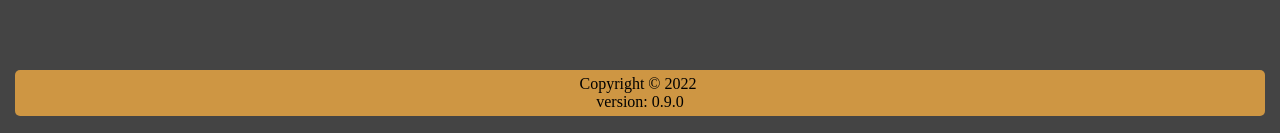
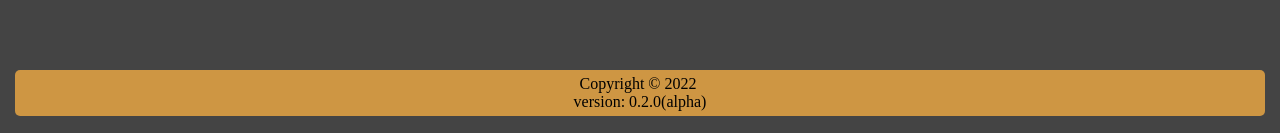
Before and after one commit to AntoanCh/csgo-buy-binds-generator, a React (Create React App) app: page / in a window 1280 px wide. Shown: the part 2671-2804 px from the top of the page. Built offline with nearby package versions, Linux system fonts and the light colour scheme.

Commit message:
addded footer

```diff
--- a/src/Components/Footer.js
+++ b/src/Components/Footer.js
@@ -4,7 +4,7 @@ const Footer = () => {
     <footer className="footer">
         <p>
           Copyright &copy; 2022 <br />
-          version: 0.9.0
+          version: 0.2.0(alpha)
         </p>
     </footer>
   )
```
